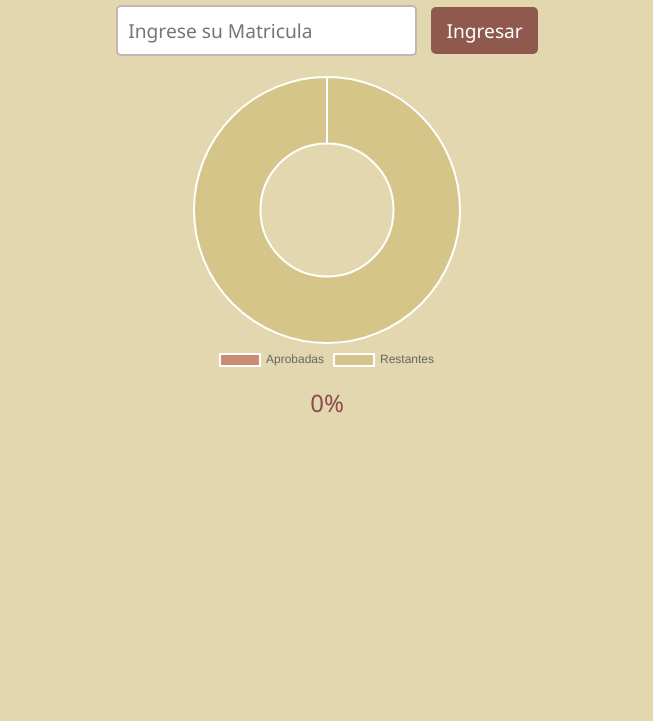
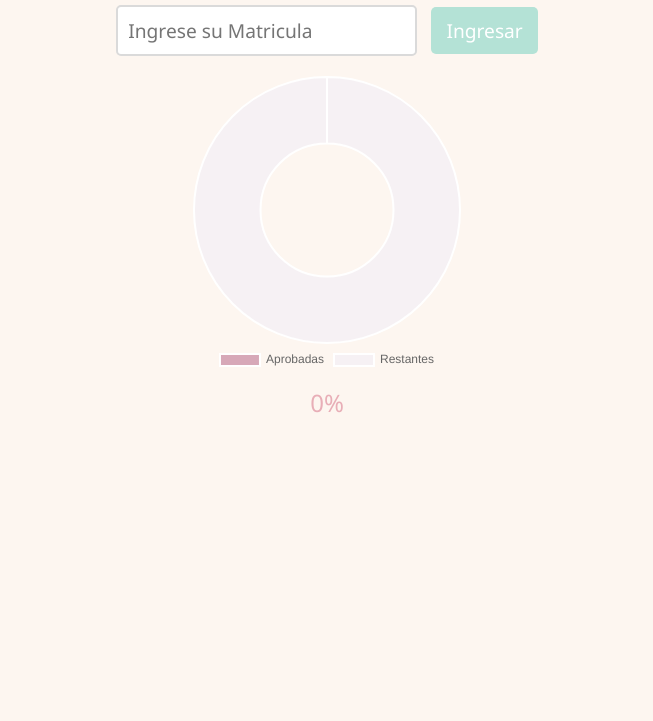
Before and after one commit to Abrilfassi/malla-ingbiomed, a plain HTML site: page index.html in a window 1280 px wide. Shown: the part 79-800 px from the top of the page, without its empty margins (313-966 px from the left). Drawn offline with nearby package versions, Linux system fonts and the light colour scheme.

Commit message:
Update index.html

```diff
--- a/index.html
+++ b/index.html
@@ -5,15 +5,15 @@
   <title>Plan de Estudio Ingeniería Biomédica</title>
   <style>
     :root {
-      --color-fondo: #e2d7ae; /* Marfil rosado claro */
-      --color-texto: #d9a996; /* Marrón muy oscuro con tinte ciruela */
-      --color-boton: #90594e; /* Rosa viejo con fuerza */
-      --color-boton-hover: #4c2935; /* Tono más profundo para hover */
-      --color-progreso-inicial:  #d5c588; /* Amarillo dorado suave */
-      --color-progreso-avanzado: #b79e40; /* Verde seco/oliva pastel */
-      --color-recuadro: #F2E3DC; /* Rosado beige claro */
-      --color-borde: #C4B5AF; /* Gris cálido con matiz rosa viejo */
-      --color-titulo: #8C4A52; /* Vino apagado */
+      --color-fondo: #FDF6F0; /* Marfil rosado claro */
+      --color-texto: #3F3F46; /* Marrón muy oscuro con tinte ciruela */
+      --color-boton: #B4E2D6; /* Rosa viejo con fuerza */
+      --color-boton-hover: #9FD5C8; /* Tono más profundo para hover */
+      --color-progreso-inicial:  #D6CDEA; /* Amarillo dorado suave */
+      --color-progreso-avanzado: #B2C8DF; /* Verde seco/oliva pastel */
+      --color-recuadro: #FFE0B5; /* Rosado beige claro */
+      --color-borde: #DADADA; /* Gris cálido con matiz rosa viejo */
+      --color-titulo: #E8AEB7; /* Vino apagado */
     }
 
     body {
@@ -403,7 +403,7 @@
         labels: ['Aprobadas', 'Restantes'],
         datasets: [{
           data: [0, totalMaterias],
-          backgroundColor: ['#cb8a71', '#d5c588'], // Colores del gráfico
+          backgroundColor: ['#D7A8B8', '#F6F1F4'], // Colores del gráfico
         }]
       },
       options: {
```
